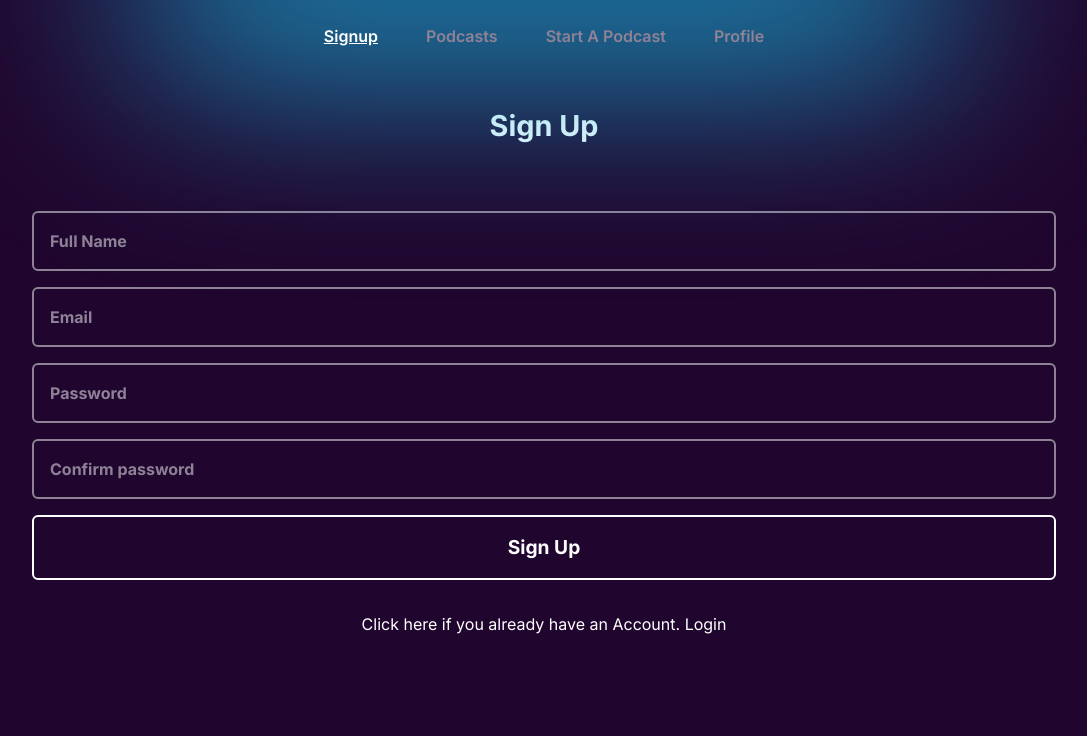
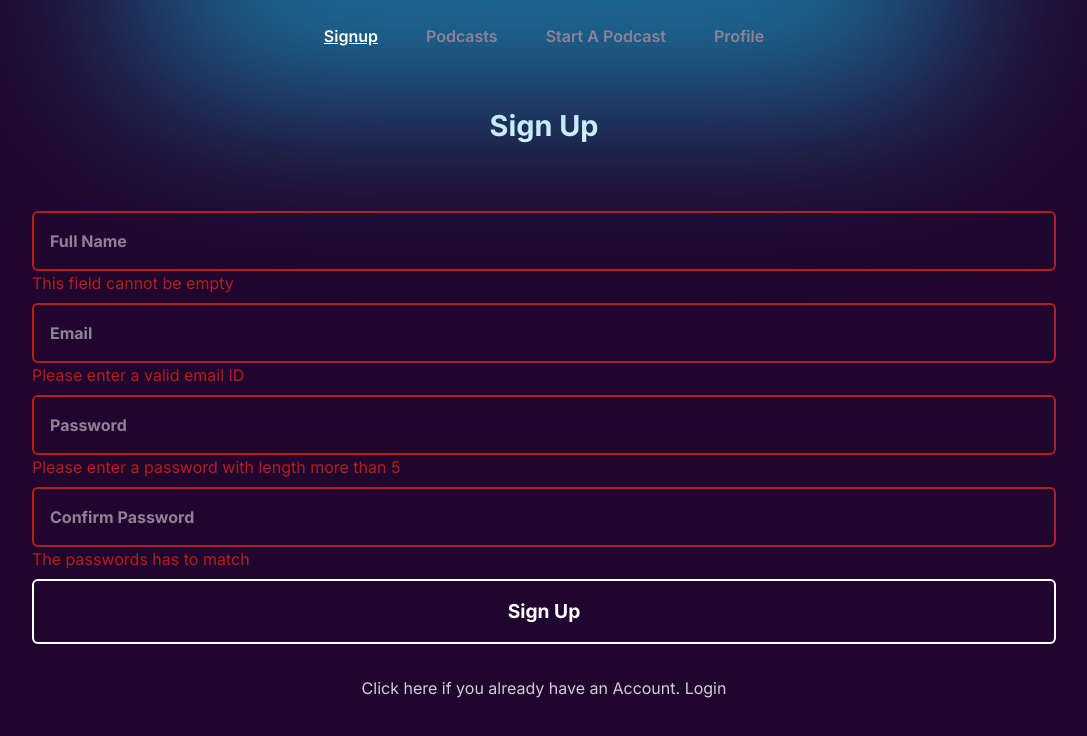
Before and after one commit to vinuman/Podcast-App, a React (Create React App) app: page / in a window 1280 px wide. Both pictures are taken after a click on the button "Sign Up". Shown: the top 736 px of the page, without its empty margins (96-1183 px from the left). Built offline with nearby package versions, Linux system fonts and the light colour scheme; no server answers.

Commit message:
form validation and error handling

```diff
--- a/package.json
+++ b/package.json
@@ -13,6 +13,8 @@
     "react-redux": "^8.1.3",
     "react-router-dom": "^6.16.0",
     "react-scripts": "5.0.1",
+    "react-toastify": "^9.1.3",
+    "validator": "^13.11.0",
     "web-vitals": "^2.1.4"
   },
   "scripts": {
--- a/src/App.js
+++ b/src/App.js
@@ -1,4 +1,6 @@
 import { Routes, Route } from "react-router-dom";
+import { ToastContainer, toast } from "react-toastify";
+import "react-toastify/dist/ReactToastify.css";
 import Header from "./components/Header";
 import SignUp from "./pages/SignUp";
 import Profile from "./pages/Profile";
@@ -10,6 +12,7 @@ function App() {
         <Route path="/" element={<SignUp />}></Route>
         <Route path="/profile" element={<Profile />}></Route>
       </Routes>
+      <ToastContainer />
     </div>
   );
 }
--- a/src/components/LoginForm.js
+++ b/src/components/LoginForm.js
@@ -12,17 +12,37 @@ import { doc, getDoc, setDoc } from "firebase/firestore";
 import { useDispatch } from "react-redux";
 import { useNavigate } from "react-router-dom";
 import { setUser } from "../slices/userSlice";
+import validator from "validator";
+import { toast } from "react-toastify";
 
 const LoginForm = () => {
   const [email, setEmail] = useState("");
   const [password, setPassword] = useState("");
+  const [emailError, setEmailError] = useState(false);
+  const [passwordError, setPasswordError] = useState(false);
+  const [loading, setLoading] = useState(false);
 
   const dispatch = useDispatch();
   const navigate = useNavigate();
 
   //Login function
   const handleLogin = async () => {
-    console.log("Login");
+    setLoading(true);
+    //Validation
+    if (
+      email.trim() === "" ||
+      password.trim() === "" ||
+      !validator.isEmail(email)
+    ) {
+      if (email.trim() === "" || validator.isEmail(email) === false) {
+        setEmailError(true);
+      }
+      if (password.trim() === "") {
+        setPasswordError(true);
+      }
+    }
+    //After validation
+    if (validator.isEmail(email) && password.trim() !== "") {
       try {
         const userCredentials = await signInWithEmailAndPassword(
           auth,
@@ -32,47 +52,86 @@ const LoginForm = () => {
         const user = userCredentials.user;
 
         const userDoc = await getDoc(doc(db, "users", user.uid));
-      const userDate = userDoc.data();
+        const userData = userDoc.data();
 
         dispatch(
           setUser({
-          name: userDate.name,
+            name: userData.name,
             email: user.email,
             uid: user.uid,
           })
         );
+        toast.success("login succcesfull", {
+          position: "top-right",
+          autoClose: 5000,
+          hideProgressBar: false,
+          closeOnClick: true,
+          pauseOnHover: true,
+          draggable: true,
+          progress: undefined,
+          theme: "#20062e",
+        });
         navigate("/profile");
+        setLoading(false);
       } catch (err) {
-      console.log(err);
+        toast.error("invalid login credentials", {
+          position: "top-right",
+          autoClose: 5000,
+          hideProgressBar: false,
+          closeOnClick: true,
+          pauseOnHover: true,
+          draggable: true,
+          progress: undefined,
+          theme: "#20062e",
+        });
       }
+    }
+    setLoading(false);
   };
 
   return (
     <>
       <div className="w-[80%] block mx-auto mt-[4rem]">
-        <Input
-          state={email}
-          setState={setEmail}
+        <input
+          onChange={(e) => {
+            setEmail(e.target.value);
+            setEmailError(false);
+          }}
           type="text"
           value={email}
           required={true}
           placeholder="Email"
-          className=" bg-theme text-white border-2 border-solid border-[#8f8297] rounded-md p-4 text-[1rem] w-[100%] font-bold focus:outline-none focus:border-white placeholder:text-[#8f8297] mb-4"
-        />
-        <Input
-          state={password}
-          setState={setPassword}
+          className={`bg-theme text-white border-2 border-solid  rounded-md p-4 text-[1rem] w-[100%] font-bold focus:outline-none focus:border-white placeholder:text-[#8f8297] ${
+            emailError ? " border-red-700" : "border-[#8f8297] mb-4"
+          }`}
+        ></input>
+        {emailError && (
+          <p className=" text-red-700 mb-2">
+            Please enter your registered email ID
+          </p>
+        )}
+        <input
+          onChange={(e) => {
+            setPassword(e.target.value);
+            setPasswordError(false);
+          }}
           type="password"
           value={password}
           required={true}
           placeholder="Password"
-          className=" bg-theme text-white border-2 border-solid border-[#8f8297] rounded-md p-4 text-[1rem] w-[100%] font-bold focus:outline-none focus:border-white placeholder:text-[#8f8297] mb-4"
-        />
+          className={`bg-theme text-white border-2 border-solid  rounded-md p-4 text-[1rem] w-[100%] font-bold focus:outline-none focus:border-white placeholder:text-[#8f8297] ${
+            emailError ? " border-red-700" : "border-[#8f8297] mb-4"
+          }`}
+        ></input>
+        {passwordError && (
+          <p className=" text-red-700 mb-2">Please enter your password</p>
+        )}
 
         <Button
           className="text-center text-[1.2rem] font-bold border-2 border-solid border-white p-4 rounded-md text-white w-[100%] mx-auto hover:bg-white hover:text-theme transition-all duration-300"
           onClick={handleLogin}
-          text="Login"
+          text={loading ? "loading..." : "Login"}
+          dispatch={loading}
         />
       </div>
     </>
--- a/src/components/SignUpForm.js
+++ b/src/components/SignUpForm.js
@@ -12,18 +12,62 @@ import { doc, getDoc, setDoc } from "firebase/firestore";
 import { useDispatch } from "react-redux";
 import { setUser } from "../slices/userSlice";
 import { useNavigate } from "react-router-dom";
+import validator from "validator";
+import { toast } from "react-toastify";
 
 const SignUpForm = () => {
   const [fullName, setFullName] = useState("");
   const [email, setEmail] = useState("");
   const [password, setPassword] = useState("");
   const [confirmPassword, setConfirmPassword] = useState("");
+  const [nameError, setNameError] = useState(false);
+  const [emailError, setEmailError] = useState(false);
+  const [passwordError, setPasswordError] = useState(false);
+  const [confirmPasswordError, setConfirmPasswordError] = useState(false);
+  const [loading, setLoading] = useState(false);
 
   const dispatch = useDispatch();
   const navigate = useNavigate();
 
   const handleSignUp = async () => {
-    if (password === confirmPassword && password.length >= 0) {
+    setLoading(true);
+    //Form validation
+    if (
+      fullName.trim() === "" ||
+      email.trim() === "" ||
+      password.trim() === "" ||
+      confirmPassword.trim() === "" ||
+      password !== confirmPassword ||
+      password.length < 6
+    ) {
+      if (fullName.trim() === "") {
+        setNameError(true);
+      }
+      if (email.trim() === "") {
+        setEmailError(true);
+      }
+      if (password.trim() === "" || password.length < 6) {
+        setPasswordError(true);
+      }
+      if (confirmPassword.trim() === "") {
+        setConfirmPasswordError(true);
+      }
+      if (password !== confirmPassword) {
+        setConfirmPasswordError(true);
+      }
+    }
+    //Email validator
+    if (validator.isEmail(email) === false) {
+      setEmailError(true);
+    }
+
+    //After validation
+    if (
+      password === confirmPassword &&
+      password.length >= 6 &&
+      validator.isEmail(email) &&
+      fullName.length
+    ) {
       try {
         //Creating user account
         const userCredential = await createUserWithEmailAndPassword(
@@ -48,59 +92,109 @@ const SignUpForm = () => {
           })
         );
 
+        toast.success("User created", {
+          position: "top-right",
+          autoClose: 5000,
+          hideProgressBar: false,
+          closeOnClick: true,
+          pauseOnHover: true,
+          draggable: true,
+          progress: undefined,
+          theme: "#20062e",
+        });
+        setLoading(false);
         //navigate to the  profile page
         navigate("/profile");
       } catch (err) {
-        console.log(err);
+        toast.error("User already exists", {
+          position: "top-right",
+          autoClose: 5000,
+          hideProgressBar: false,
+          closeOnClick: true,
+          pauseOnHover: true,
+          draggable: true,
+          progress: undefined,
+          theme: "#20062e",
+        });
       }
-    } else {
-      //throw error
     }
+    setLoading(false);
   };
 
   return (
     <>
       <div className="w-[80%] block mx-auto mt-[4rem]">
-        <Input
-          state={fullName}
-          setState={setFullName}
+        <input
           type="text"
           value={fullName}
           required={true}
           placeholder="Full Name"
-          className=" bg-theme text-white border-2 border-solid border-[#8f8297] rounded-md p-4 text-[1rem] w-[100%] font-bold focus:outline-none focus:border-white placeholder:text-[#8f8297] mb-4"
-        />
-        <Input
-          state={email}
-          setState={setEmail}
+          className={`bg-theme text-white border-2 border-solid  rounded-md p-4 text-[1rem] w-[100%] font-bold focus:outline-none focus:border-white placeholder:text-[#8f8297] ${
+            nameError ? " border-red-700" : "border-[#8f8297] mb-4"
+          }`}
+          onChange={(e) => {
+            setFullName(e.target.value);
+            setNameError(false);
+          }}
+        ></input>
+        {nameError && (
+          <p className=" text-red-700 mb-2">This field cannot be empty</p>
+        )}
+        <input
           type="text"
           value={email}
           required={true}
           placeholder="Email"
-          className=" bg-theme text-white border-2 border-solid border-[#8f8297] rounded-md p-4 text-[1rem] w-[100%] font-bold focus:outline-none focus:border-white placeholder:text-[#8f8297] mb-4"
-        />
-        <Input
-          state={password}
-          setState={setPassword}
+          className={`bg-theme text-white border-2 border-solid  rounded-md p-4 text-[1rem] w-[100%] font-bold focus:outline-none focus:border-white placeholder:text-[#8f8297] ${
+            emailError ? " border-red-700" : "border-[#8f8297] mb-4"
+          }`}
+          onChange={(e) => {
+            setEmail(e.target.value);
+            setEmailError(false);
+          }}
+        ></input>
+        {emailError && (
+          <p className=" text-red-700 mb-2">Please enter a valid email ID</p>
+        )}
+        <input
           type="password"
           value={password}
           required={true}
           placeholder="Password"
-          className=" bg-theme text-white border-2 border-solid border-[#8f8297] rounded-md p-4 text-[1rem] w-[100%] font-bold focus:outline-none focus:border-white placeholder:text-[#8f8297] mb-4"
-        />
-        <Input
-          state={confirmPassword}
-          setState={setConfirmPassword}
+          className={`bg-theme text-white border-2 border-solid  rounded-md p-4 text-[1rem] w-[100%] font-bold focus:outline-none focus:border-white placeholder:text-[#8f8297] ${
+            passwordError ? " border-red-700" : "border-[#8f8297] mb-4"
+          }`}
+          onChange={(e) => {
+            setPassword(e.target.value);
+            setPasswordError(false);
+          }}
+        ></input>
+        {passwordError && (
+          <p className=" text-red-700 mb-2">
+            Please enter a password with length more than 5
+          </p>
+        )}
+        <input
           type="password"
           value={confirmPassword}
           required={true}
-          placeholder="Confirm password"
-          className=" bg-theme text-white border-2 border-solid border-[#8f8297] rounded-md p-4 text-[1rem] w-[100%] font-bold focus:outline-none focus:border-white placeholder:text-[#8f8297] mb-4"
-        />
+          placeholder="Confirm Password"
+          className={`bg-theme text-white border-2 border-solid  rounded-md p-4 text-[1rem] w-[100%] font-bold focus:outline-none focus:border-white placeholder:text-[#8f8297] ${
+            confirmPasswordError ? " border-red-700" : "border-[#8f8297] mb-4"
+          }`}
+          onChange={(e) => {
+            setConfirmPassword(e.target.value);
+            setConfirmPasswordError(false);
+          }}
+        ></input>
+        {confirmPasswordError && (
+          <p className=" text-red-700 mb-2">The passwords has to match</p>
+        )}
         <Button
           className="text-center text-[1.2rem] font-bold border-2 border-solid border-white p-4 rounded-md text-white w-[100%] mx-auto hover:bg-white hover:text-theme transition-all duration-300"
           onClick={handleSignUp}
-          text="Sign Up"
+          text={loading ? "Loading..." : "Sign Up"}
+          disabled={loading}
         />
       </div>
     </>
--- a/src/pages/SignUp.js
+++ b/src/pages/SignUp.js
@@ -21,14 +21,14 @@ const SignUp = () => {
         {!flag ? <SignUpForm /> : <LoginForm />}
         {!flag ? (
           <p
-            className="text-white mx-auto mt-8 cursor-pointer text-center"
+            className="text-white mx-auto mt-8 cursor-pointer text-center opacity-80 hover:opacity-100 transition-all duration-300"
             onClick={() => setFlag(true)}
           >
             Click here if you already have an Account. Login
           </p>
         ) : (
           <p
-            className="text-white mx-auto mt-8 cursor-pointer text-center"
+            className="text-white mx-auto mt-8 cursor-pointer text-center opacity-80 hover:opacity-100 transition-all duration-300"
             onClick={() => setFlag(false)}
           >
             Click here if you do not have an account. Sign up
```
Also changed, not shown: 1 other file (tests, documents, lock files or other folders). Lines whose indentation alone changed are shown as unchanged.
